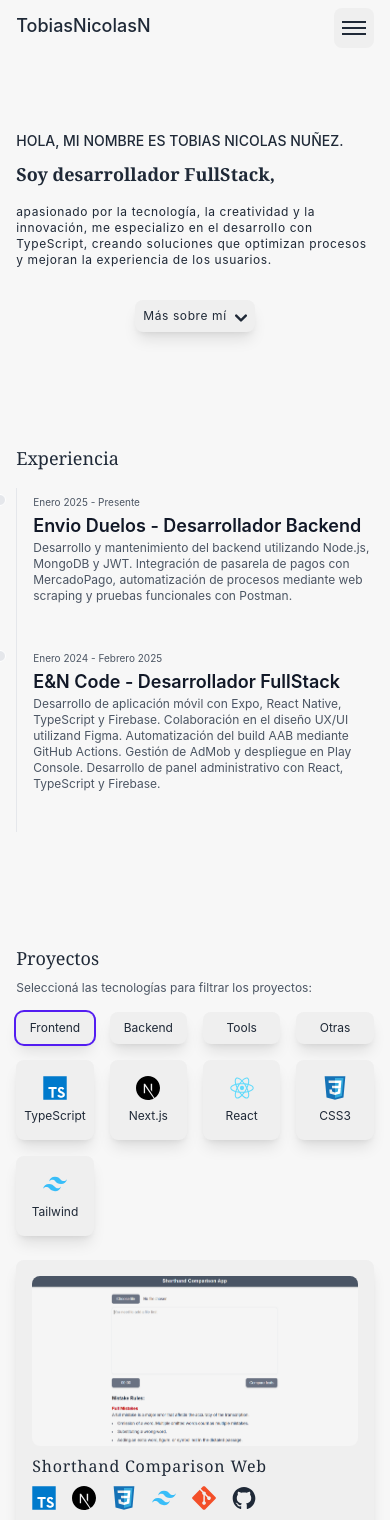
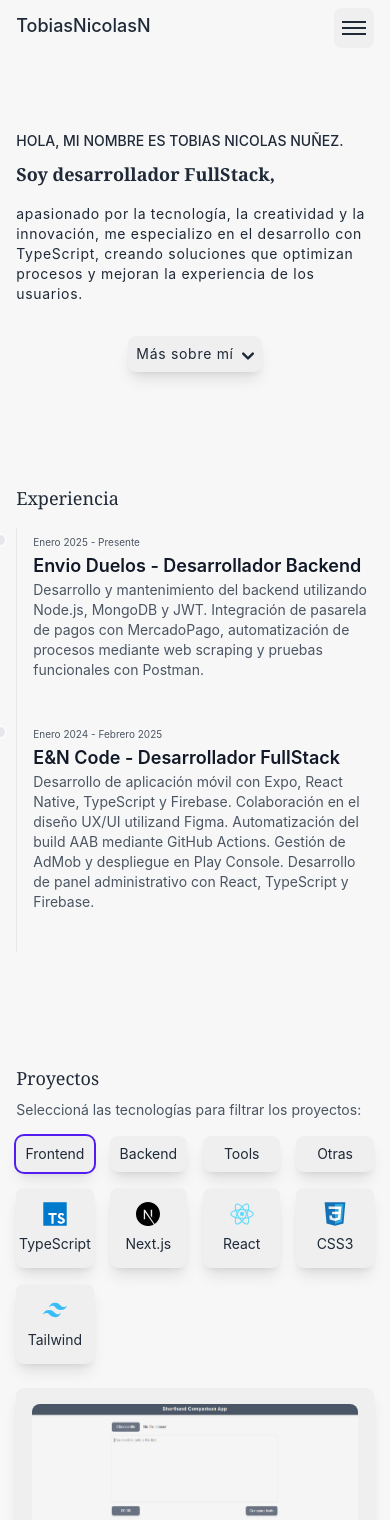
Before and after one commit to tobiasNicolasN/tobiasNPortfolio, a Next.js app: page / in a window 390 px wide. Shown: the top 1520 px of the page. Built offline with nearby package versions, Linux system fonts and the light colour scheme; what tailwindcss-animated would draw is missing.

Commit message:
Font size fixed

```diff
--- a/src/About.tsx
+++ b/src/About.tsx
@@ -21,7 +21,7 @@ function About() {
         {lang ? 'Soy desarrollador FullStack,' : "I'm a FullStack developer,"}
       </h2>
 
-      <h2 className="text-xs md:text-sm lg:text-base xl:text-lg tracking-wider mt-4 text-gray-800 dark:text-gray-200 animate-fade-right animate-once animate-duration-[400ms] animate-delay-100 animate-ease-in ">
+      <h2 className="text-sm md:text-sm lg:text-base xl:text-lg tracking-wider mt-4 text-gray-800 dark:text-gray-200 animate-fade-right animate-once animate-duration-[400ms] animate-delay-100 animate-ease-in ">
         {lang
           ? 'apasionado por la tecnología, la creatividad y la innovación, me especializo en el desarrollo con TypeScript, creando soluciones que optimizan procesos y mejoran la experiencia de los usuarios.'
           : 'passionate about technology, creativity, and innovation, I specialize in development with TypeScript, creating solutions that optimize processes and improve user experience.'}
@@ -32,19 +32,19 @@ function About() {
           showMoreInfo ? 'max-h-[500px]' : 'max-h-0'
         }`}
       >
-        <h2 className="text-xs md:text-sm lg:text-base xl:text-lg tracking-wider mt-4 text-gray-800 dark:text-gray-200 animate-fade-right animate-once animate-duration-[400ms] animate-delay-100 animate-ease-in">
+        <h2 className="text-sm md:text-sm lg:text-base xl:text-lg tracking-wider mt-4 text-gray-800 dark:text-gray-200 animate-fade-right animate-once animate-duration-[400ms] animate-delay-100 animate-ease-in">
           {lang
             ? 'Soy el creador de Es Vegano? el primer lanzamiento de E&N Code, un proyecto que cofundé con la visión de desarrollar soluciones tecnológicas de impacto real. Actualmente, estoy enfocado en aportar mis conocimientos y creatividad a nuevos desafíos profesionales.'
             : 'I am the creator of Es Vegano? the first release of E&N Code, a project I co-founded with the vision of developing technology solutions with real impact. Currently, I am focused on contributing my knowledge and creativity to new professional challenges.'}
         </h2>
 
-        <h2 className="text-xs md:text-sm lg:text-base xl:text-lg tracking-wider mt-4 text-gray-800 dark:text-gray-200 animate-fade-right animate-once animate-duration-[400ms] animate-delay-100 animate-ease-in">
+        <h2 className="text-sm md:text-sm lg:text-base xl:text-lg tracking-wider mt-4 text-gray-800 dark:text-gray-200 animate-fade-right animate-once animate-duration-[400ms] animate-delay-100 animate-ease-in">
         {lang
             ? 'Mi experiencia abarca principalmente el desarrollo de aplicaciones web y móviles, la creación y gestión de bases de datos, el despliegue e implementación en producción, y la automatización de procesos mediante pipelines de CI/CD.'
             : 'My main experience includes web and mobile application development, database creation and management, deployment and production implementation, as well as process automation through CI/CD pipelines.'}
         </h2>
 
-        <h2 className="text-xs md:text-sm lg:text-base xl:text-lg tracking-tracking-wider mt-4 mb-2 text-gray-600 dark:text-gray-300 animate-fade-right animate-once animate-duration-[400ms] animate-delay-100 animate-ease-in">
+        <h2 className="text-sm md:text-sm lg:text-base xl:text-lg tracking-tracking-wider mt-4 mb-2 text-gray-600 dark:text-gray-300 animate-fade-right animate-once animate-duration-[400ms] animate-delay-100 animate-ease-in">
           &quot;
           {lang
             ? `Poner el alma, creatividad y amor en lo que haces, dejando una parte de vos siempre en tu trabajo.`
@@ -57,8 +57,8 @@ function About() {
         <button
           className={
             !showMoreInfo
-              ? 'flex p-2 rounded-lg justify-center shadow-lg items-center text-xs md:text-xs lg:text-sm xl:text-base tracking-wider mt-4 text-gray-800 bg-button-light dark:bg-button hover:ring-2 hover:ring-second-light dark:hover:ring-second dark:text-gray-200 duration-300'
-              : 'flex p-2 rounded-lg justify-center items-center text-xs md:text-xs lg:text-sm xl:text-base tracking-wider mt-4 text-transparent bg-transparent dark:bg-transparent hover:ring-2 hover:ring-transparent dark:hover:ring-transparent dark:text-transparent duration-300 select-none'
+              ? 'flex p-2 rounded-lg justify-center shadow-lg items-center text-sm md:text-sm lg:text-sm xl:text-base tracking-wider mt-4 text-gray-800 bg-button-light dark:bg-button hover:ring-2 hover:ring-second-light dark:hover:ring-second dark:text-gray-200 duration-300'
+              : 'flex p-2 rounded-lg justify-center items-center text-sm md:text-sm lg:text-sm xl:text-base tracking-wider mt-4 text-transparent bg-transparent dark:bg-transparent hover:ring-2 hover:ring-transparent dark:hover:ring-transparent dark:text-transparent duration-300 select-none'
           }
           onClick={() => setShowMoreInfo(!showMoreInfo)}
           disabled={showMoreInfo}
--- a/src/Experience.tsx
+++ b/src/Experience.tsx
@@ -15,7 +15,7 @@ function Experience() {
       <ol className="border-s mt-30 mt-4 border-gray-200 dark:border-gray-700">
         <li className="mb-10 ms-4">
           <div className="absolute w-3 h-3 bg-gray-200 rounded-full mt-1.5 -start-1.5 border border-white dark:border-gray-900 dark:bg-gray-700"></div>
-          <time className="text-[10px] md:text-xs lg:text-sm xl:text-base tracking-tracking-wider mt-4 mb-2 text-gray-600 dark:text-gray-300">
+          <time className="text-[10px] md:text-sm lg:text-sm xl:text-base tracking-tracking-wider mt-4 mb-2 text-gray-600 dark:text-gray-300">
             {lang ? 'Enero 2025 - Presente' : 'January 2025 - Present'}
           </time>
           <h3 className="text-lg font-semibold text-gray-900 dark:text-white">
@@ -23,7 +23,7 @@ function Experience() {
               ? 'Envio Duelos - Desarrollador Backend'
               : 'Envio Duelos - Backend Developer'}
           </h3>
-          <p className="mb-4 text-xs md:text-sm lg:text-base xl:text-lg tracking-tracking-wider text-gray-600 dark:text-gray-300">
+          <p className="mb-4 text-sm md:text-sm lg:text-base xl:text-lg tracking-tracking-wider text-gray-600 dark:text-gray-300">
             {lang
               ? 'Desarrollo y mantenimiento del backend utilizando Node.js, MongoDB y JWT. Integración de pasarela de pagos con MercadoPago, automatización de procesos mediante web scraping y pruebas funcionales con Postman.'
               : 'Development and maintenance of the backend using Node.js, MongoDB and JWT. Integration of payment gateway with MercadoPago, automation of processes through web scraping and functional tests with Postman.'}
@@ -31,7 +31,7 @@ function Experience() {
         </li>
         <li className="mb-10 ms-4">
           <div className="absolute w-3 h-3 bg-gray-200 rounded-full mt-1.5 -start-1.5 border border-white dark:border-gray-900 dark:bg-gray-700"></div>
-          <time className="text-[10px] md:text-xs lg:text-sm xl:text-base tracking-tracking-wider mt-4 mb-2 text-gray-600 dark:text-gray-300">
+          <time className="text-[10px] md:text-sm lg:text-sm xl:text-base tracking-tracking-wider mt-4 mb-2 text-gray-600 dark:text-gray-300">
             {lang
               ? 'Enero 2024 - Febrero 2025'
               : 'January 2024 - February 2025'}
@@ -41,7 +41,7 @@ function Experience() {
               ? 'E&N Code - Desarrollador FullStack'
               : 'E&N Code - FullStack Developer'}
           </h3>
-          <p className="text-xs md:text-sm lg:text-base xl:text-lg tracking-tracking-wider text-gray-600 dark:text-gray-300">
+          <p className="text-sm md:text-sm lg:text-base xl:text-lg tracking-tracking-wider text-gray-600 dark:text-gray-300">
             {lang
               ? 'Desarrollo de aplicación móvil con Expo, React Native, TypeScript y Firebase. Colaboración en el diseño UX/UI utilizand Figma. Automatización del build AAB mediante GitHub Actions. Gestión de AdMob y despliegue en Play Console. Desarrollo de panel administrativo con React, TypeScript y Firebase.'
               : 'Development of mobile application with Expo, React Native, TypeScript and Firebase. Collaboration in UX/UI design using Figma. Automation of AAB build using GitHub Actions. AdMob management and deployment in Play Console. Development of admin panel with React, TypeScript and Firebase.'}
--- a/src/Footer.tsx
+++ b/src/Footer.tsx
@@ -2,7 +2,7 @@ import Link from 'next/link';
 
 function Footer() {
   return (
-    <footer className="flex flex-col font-sans text-gray-800 dark:text-gray-200 text-xs md:text-sm lg:text-base items-center relative bottom-0">
+    <footer className="flex flex-col font-sans text-gray-800 dark:text-gray-200 text-sm md:text-sm lg:text-base items-center relative bottom-0">
       <hr className="border-gray-800 dark:border-gray-200 w-full h-1" />
     <div className='items-center w-11/12 md:w-10/12 lg:w-10/12 xl:w-9/12 2xl:w-7/12'>
       <div className="flex items-center justify-between pt-5 pb-5">
--- a/src/NavBar.tsx
+++ b/src/NavBar.tsx
@@ -211,7 +211,7 @@ function NavBar() {
             <div className="flex gap-4">
               <button
                 onClick={() => setLanguage('spanish')}
-                className={`z-50 text-xs duration-200 bg-bg-light dark:bg-offset-button ring-second-light dark:ring-second rounded-lg min-w-28 px-3 p-2 inline-flex items-center justify-center group ${
+                className={`z-50 text-sm duration-200 bg-bg-light dark:bg-offset-button ring-second-light dark:ring-second rounded-lg min-w-28 px-3 p-2 inline-flex items-center justify-center group ${
                   lang ? 'ring-2' : ''
                 }`}
               >
@@ -219,7 +219,7 @@ function NavBar() {
               </button>
               <button
                 onClick={() => setLanguage('english')}
-                className={`z-50 text-xs duration-200 bg-bg-light dark:bg-offset-button ring-second-light dark:ring-second rounded-lg min-w-28 px-3 p-2 inline-flex items-center justify-center group ${
+                className={`z-50 text-sm duration-200 bg-bg-light dark:bg-offset-button ring-second-light dark:ring-second rounded-lg min-w-28 px-3 p-2 inline-flex items-center justify-center group ${
                   lang ? '' : 'ring-2'
                 }`}
               >
--- a/src/Projects.tsx
+++ b/src/Projects.tsx
@@ -52,7 +52,7 @@ function Projects({ projects }: IProjectsProps) {
                 <Link
                   href={data.site}
                   target="_blank"
-                  className="flex bg-button-light dark:bg-button text-gray-800 dark:text-gray-200 hover:bg-offset-button-light dark:hover:bg-offset-button hover:cursor-pointer ring-second-light dark:ring-second hover:ring-2 p-2 px-4 rounded-lg duration-300 justify-center items-center text-xs md:text-sm lg:text-base xl:text-lg"
+                  className="flex bg-button-light dark:bg-button text-gray-800 dark:text-gray-200 hover:bg-offset-button-light dark:hover:bg-offset-button hover:cursor-pointer ring-second-light dark:ring-second hover:ring-2 p-2 px-4 rounded-lg duration-300 justify-center items-center text-sm md:text-sm lg:text-base xl:text-lg"
                 >
                   {lang ? 'Visitar Sitio' : 'Visit Site'}
                 </Link>
@@ -63,7 +63,7 @@ function Projects({ projects }: IProjectsProps) {
                 <Link
                   href={data.code}
                   target="_blank"
-                  className="flex bg-button-light dark:bg-button text-gray-800 dark:text-gray-200 hover:bg-offset-button-light dark:hover:bg-offset-button hover:cursor-pointer ring-second-light dark:ring-second hover:ring-2 p-2 px-4 rounded-lg duration-300 justify-center items-center text-xs md:text-sm lg:text-base xl:text-lg"
+                  className="flex bg-button-light dark:bg-button text-gray-800 dark:text-gray-200 hover:bg-offset-button-light dark:hover:bg-offset-button hover:cursor-pointer ring-second-light dark:ring-second hover:ring-2 p-2 px-4 rounded-lg duration-300 justify-center items-center text-sm md:text-sm lg:text-base xl:text-lg"
                 >
                   {lang ? 'Ver Código' : 'View Code'}
                 </Link>
--- a/src/Skills.tsx
+++ b/src/Skills.tsx
@@ -63,14 +63,14 @@ function Skills() {
       <h1 className="text-lg md:text-xl xl:text-2xl font-mono font-medium">
         {lang ? 'Proyectos' : 'Projects'}
       </h1>
-      <p className="text-xs md:text-sm lg:text-base text-gray-600 dark:text-gray-300 mt-2">
+      <p className="text-sm md:text-sm lg:text-base text-gray-600 dark:text-gray-300 mt-2">
         {lang
           ? 'Seleccioná las tecnologías para filtrar los proyectos:'
           : 'Select technologies to filter projects:'}
       </p>
       {/* Botones de seleccion de tecnologias */}
       <div className="flex flex-col mt-4">
-        <div className="grid grid-cols-4 md:grid-cols-6 lg:grid-cols-8 gap-4 md:gap-4 mb-4 md:mb-4 text-xs md:text-xs lg:text-sm">
+        <div className="grid grid-cols-4 md:grid-cols-6 lg:grid-cols-8 gap-4 md:gap-4 mb-4 md:mb-4 text-sm md:text-sm lg:text-sm">
           <button
             className={`duration-300 bg-button-light shadow-lg dark:bg-button hover:bg-offset-button-light dark:hover:bg-offset-button hover:ring-2  w-auto  hover:ring-second-light dark:hover:ring-second rounded-lg md:p-2 inline-flex items-center justify-center py-2 ${
               skill === 0 ? 'ring-second-light dark:ring-second ring-2' : ''
@@ -130,7 +130,7 @@ function Skills() {
               <div className="text-gray-800 dark:text-gray-200 w-6 h-6 md:w-8 md:h-8">
                 <data.svg />
               </div>
-              <h1 className="text-xs md:text-xs lg:text-sm overflow-hidden">
+              <h1 className="text-sm md:text-sm lg:text-sm overflow-hidden">
                 {data.name}
               </h1>
             </div>
```
Also changed, not shown: src/Contact.tsx (+4 -4 lines).
